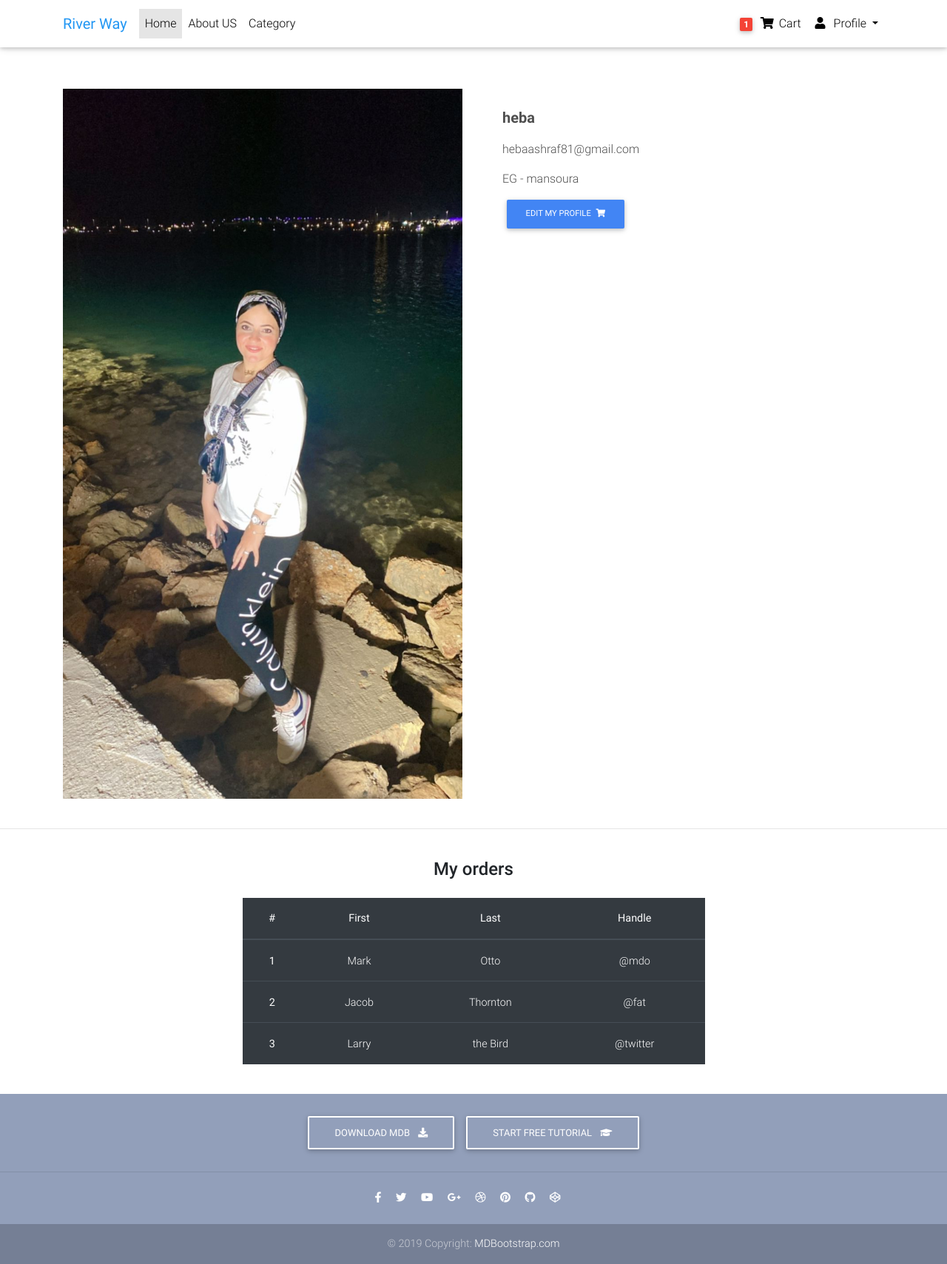
After one commit to hebaashraf55/ecommerce-projject, a Django app: a page that uses templates/base.html in a window 1280 px wide. The commit adds this page. Shown: the whole page at 74% size. Run offline with Django 4.2, Linux system fonts and the light colour scheme; a user stored in the database is signed in; data comes from the database, SQL or seed files in the repository; both versions use the stored data as it was after the commit; parts of the project's set-up code (start-up, migrations or seed data) failed here and were passed over; some libraries are stand-ins or nearby versions.

Commit message:
finsh user profile

```diff
--- a/accounts/templates/registration/login.html
+++ b/accounts/templates/registration/login.html
@@ -1,5 +1,5 @@
 {% extends "base.html" %}
-
+{% load static %}
 {% block body %}
 <main>
     <div class="container mynav">
--- a/accounts/templates/registration/password_reset_done.html
+++ b/accounts/templates/registration/password_reset_done.html
@@ -4,7 +4,7 @@
 <main>
     <div class="container mynav">
 
-        <p>We've emailed you instructions for setting your password. If they haven't arrived in a few minutes, check your spam folder.</p>
+       <p>We've emailed you instructions for setting your password. If they haven't arrived in a few minutes, check your spam folder.</p>
 
 
     </div>
--- /dev/null
+++ b/accounts/templates/registration/profile.html
@@ -0,0 +1,103 @@
+{% extends 'base.html' %}
+
+{% load static %}
+
+{% block body %}
+  <!--Main layout-->
+  <main class="mt-5 pt-4">
+    <div class="container dark-grey-text mt-5">
+
+      <!--Grid row-->
+      <div class="row wow fadeIn">
+
+        <!--Grid column-->
+        <div class="col-md-6 mb-4">
+          {% if profile.img %}
+
+            <img src="{{profile.img.url}}" class="img-fluid" alt="">
+
+            {% else %}
+            <img src="{% static 'site_static/img/defualt_user.png'%}" class="card-img-top" alt="">
+
+            {% endif %}
+
+
+        </div>
+        <!--Grid column-->
+
+        <!--Grid column-->
+        <div class="col-md-6 mb-4">
+
+          <!--Content-->
+          <div class="p-4">
+
+                <p class="lead font-weight-bold">{{profile}}</p>
+
+                <p class="lead">
+                <p> {{profile.user.email}} </p>
+
+                <span>{{profile.country}} - {{profile.address}}</span>
+
+                </p>
+
+                <a class="btn btn-primary btn-md my-0 p" type="submit">Edit My Profile
+                    <i class="fas fa-shopping-cart ml-1"></i>
+                </a>
+            </div>
+          </div>
+          <!--Content-->
+
+        </div>
+        <!--Grid column-->
+
+      </div>
+      <!--Grid row-->
+
+      <hr>
+<!--Grid row-->
+            <div class="row d-flex justify-content-center wow fadeIn">
+
+                <!--Grid column-->
+                <div class="col-md-6 text-center">
+
+                <h4 class="my-4 h4">My orders</h4>
+                <table class="table table-dark">
+                    <thead>
+                      <tr>
+                        <th scope="col">#</th>
+                        <th scope="col">First</th>
+                        <th scope="col">Last</th>
+                        <th scope="col">Handle</th>
+                      </tr>
+                    </thead>
+                    <tbody>
+                      <tr>
+                        <th scope="row">1</th>
+                        <td>Mark</td>
+                        <td>Otto</td>
+                        <td>@mdo</td>
+                      </tr>
+                      <tr>
+                        <th scope="row">2</th>
+                        <td>Jacob</td>
+                        <td>Thornton</td>
+                        <td>@fat</td>
+                      </tr>
+                      <tr>
+                        <th scope="row">3</th>
+                        <td>Larry</td>
+                        <td>the Bird</td>
+                        <td>@twitter</td>
+                      </tr>
+                    </tbody>
+                  </table>
+
+
+                </div>
+                <!--Grid column-->
+
+            </div>
+    </div>
+  </main>
+  <!--Main layout-->
+{% endblock body %}
--- a/accounts/urls.py
+++ b/accounts/urls.py
@@ -0,0 +1,12 @@
+from django.urls import path
+from . import views
+
+app_name ='accounts'
+
+urlpatterns = [
+    path('signup', views.signup, name='signup'),
+    path('profile/<slug:slug>', views.profile, name='profile'),
+
+
+
+]
--- a/accounts/views.py
+++ b/accounts/views.py
@@ -1,3 +1,38 @@
-from django.shortcuts import render
+from django.shortcuts import render, redirect, get_object_or_404
+from django.contrib.auth.forms import UserCreationForm, PasswordChangeForm
+from django.contrib.auth import login, authenticate
+from . forms import UserForm, ProfileForm
+from . models import Profile
+from django.contrib.auth.decorators import login_required
 
 # Create your views here.
+
+def signup(request):
+    if request.method == 'POST':
+        form = UserCreationForm(request.POST)
+        if form.is_valid():
+           form.save()
+           username = form.cleaned_data.get('username')
+           password = form.cleaned_data.get('password')
+
+           user = authenticate(username=username, password=password)
+           login(request, user)
+
+        return redirect("/products")
+
+
+    else :
+        form = UserCreationForm()
+
+    context= { 'form':form }
+
+    return render(request, "registration/signup.html", context)
+
+
+
+@login_required(redirect_field_name='my_redirect_field')
+def profile(request, slug):
+    profile = get_object_or_404(Profile, slug=slug)
+
+    context = {'profile': profile}
+    return render (request, 'registration/profile.html', context)
--- a/project/urls.py
+++ b/project/urls.py
@@ -24,6 +24,7 @@ urlpatterns = [
     path('products',include('product.urls', namespace='products')),
 
     path('accounts/', include('django.contrib.auth.urls')),
+    path('accounts/', include('accounts.urls',namespace='accounts')),
 
 
 
--- a/templates/base.html
+++ b/templates/base.html
@@ -98,18 +98,33 @@
             </a>
           </li>
 
+        {% if user.is_authenticated %}
+          <li class="nav-item dropdown">
+            <a class="nav-link dropdown-toggle" href="{% url 'login'%}" id="navbarDropdown" role="button" data-toggle="dropdown" aria-haspopup="true" aria-expanded="false">
+              <i class="fas fa-thin fa-user mr-2"></i>Profile
+            </a>
+            <div class="dropdown-menu" aria-labelledby="navbarDropdown">
+              <a class="dropdown-item" href="#">My Profile</a>
+              <a class="dropdown-item" href="#">Edit My Profile</a>
+              <a class="dropdown-item" href="#">Change Password</a>
+
+              <div class="dropdown-divider"></div>
+              <a class="dropdown-item" href="#">My Order</a>
+              <a class="dropdown-item" href="#">Track Order</a>
+            </div>
+          </li>
+        {% else %}
           <li class="nav-item">
-            <a href="" class="nav-link border border-light rounded waves-effect"
-              target="_blank">
+            <a href="{% url 'login'%}" class="nav-link border border-light rounded waves-effect">
               <i class="fas fa-sign-in-alt mr-2"></i>Login
             </a>
           </li>
           <li class="nav-item">
-            <a href="" class="nav-link border border-light rounded waves-effect"
-              target="_blank">
+            <a href="{% url 'accounts:signup'%}" class="nav-link border border-light rounded waves-effect">
               <i class="fas fa-user-plus mr-2"></i>Sign up
             </a>
           </li>
+        {% endif %}
         </ul>
 
       </div>
```
Also changed, not shown: accounts/forms.py (+13 -2 lines), accounts/templates/registration/signup.html (added, +18 -0 lines), accounts/avatardefault_92824.png (added), db.sqlite3, media/profile_image/9f8a2a84-3060-48b5-804f-28d74ae5aabf.JPG (added), static/site_static/img/defualt_user.png (added).
